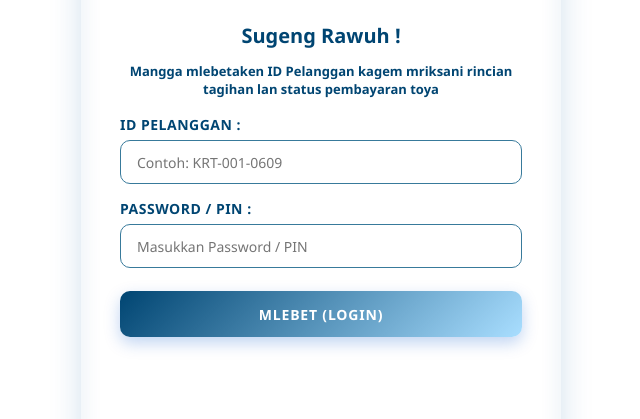
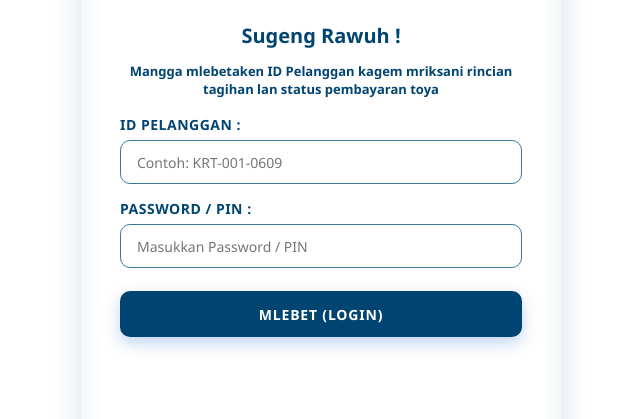
Before and after one commit to karangtalunpct-hippam/banyuku, a plain HTML site: page index.html in a window 1280 px wide. Shown: the part 170-589 px from the top of the page, without its empty margins (319-959 px from the left). Drawn offline with Linux system fonts and the light colour scheme.

Commit message:
Update index.html

```diff
--- a/index.html
+++ b/index.html
@@ -274,7 +274,7 @@ box-shadow: 0 0 0 3px rgba(0, 82, 204, 0.12);
 .btn-aksi-utama {
 width: 100%;
 height: 46px;
-background: linear-gradient(135deg, var(--primary-color), var(--primary-hover));
+background: var(--primary-color);
 color: #ffffff;
 border: none;
 font-size: 14px;
```
